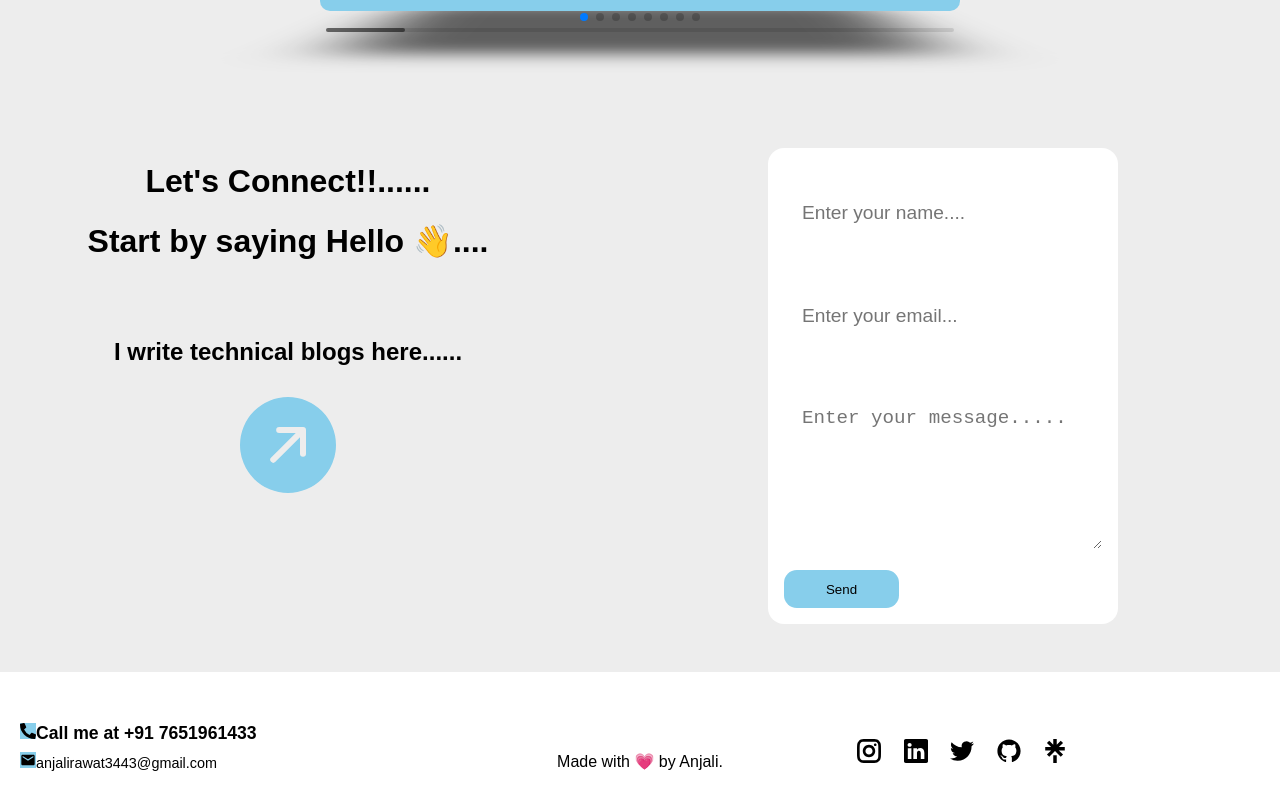
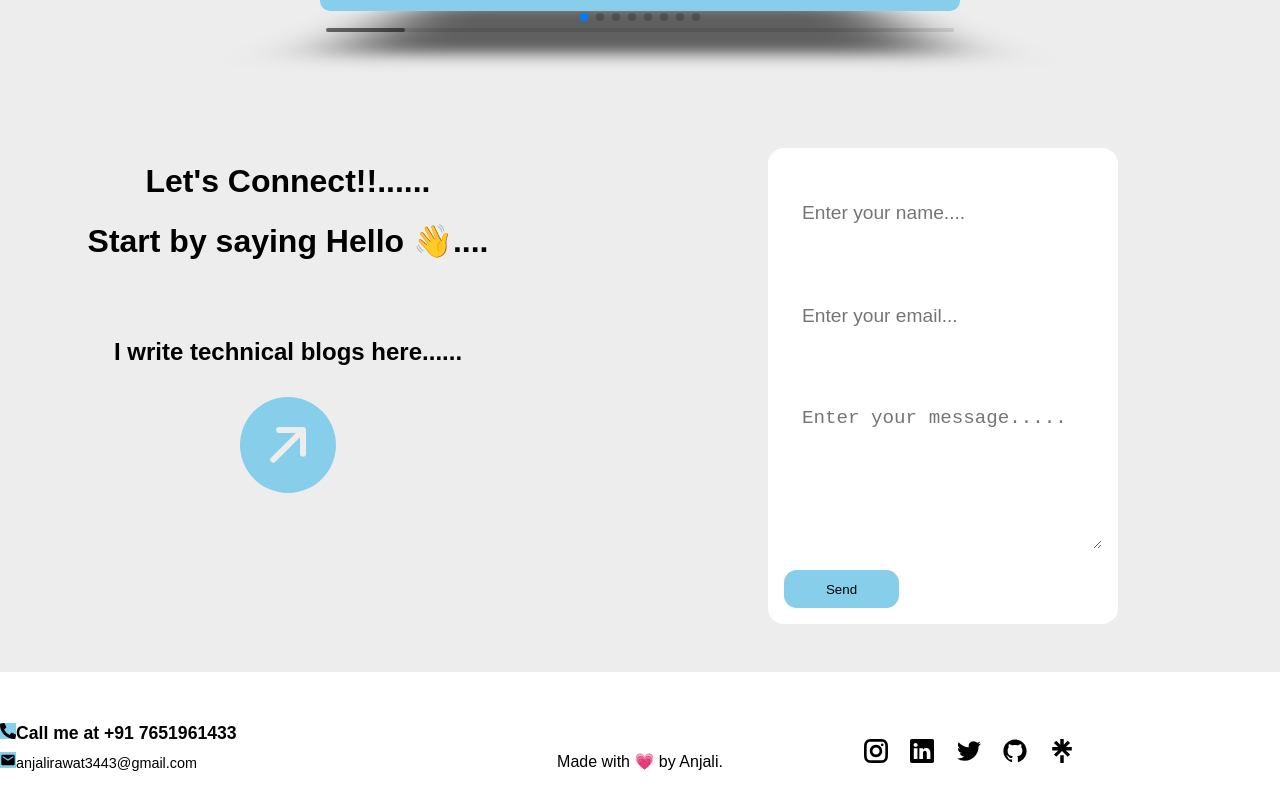
Before and after one commit to Anj13Niki/anjaliportfoliowebapp, a React (Create React App) app: page / in a window 1280 px wide. Shown: the part 1835-2642 px from the top of the page. Built offline with nearby package versions, Linux system fonts and the light colour scheme.

Commit message:
Update Footer.css

```diff
--- a/src/sections/Footer/Footer.css
+++ b/src/sections/Footer/Footer.css
@@ -4,7 +4,7 @@ footer{
     background: var(--color-primary);
 }
 .footer-container{
-    max-width: 1240px;
+    max-width: 1290px;
     width:100vw;
     margin: auto;
     display: grid;
```
